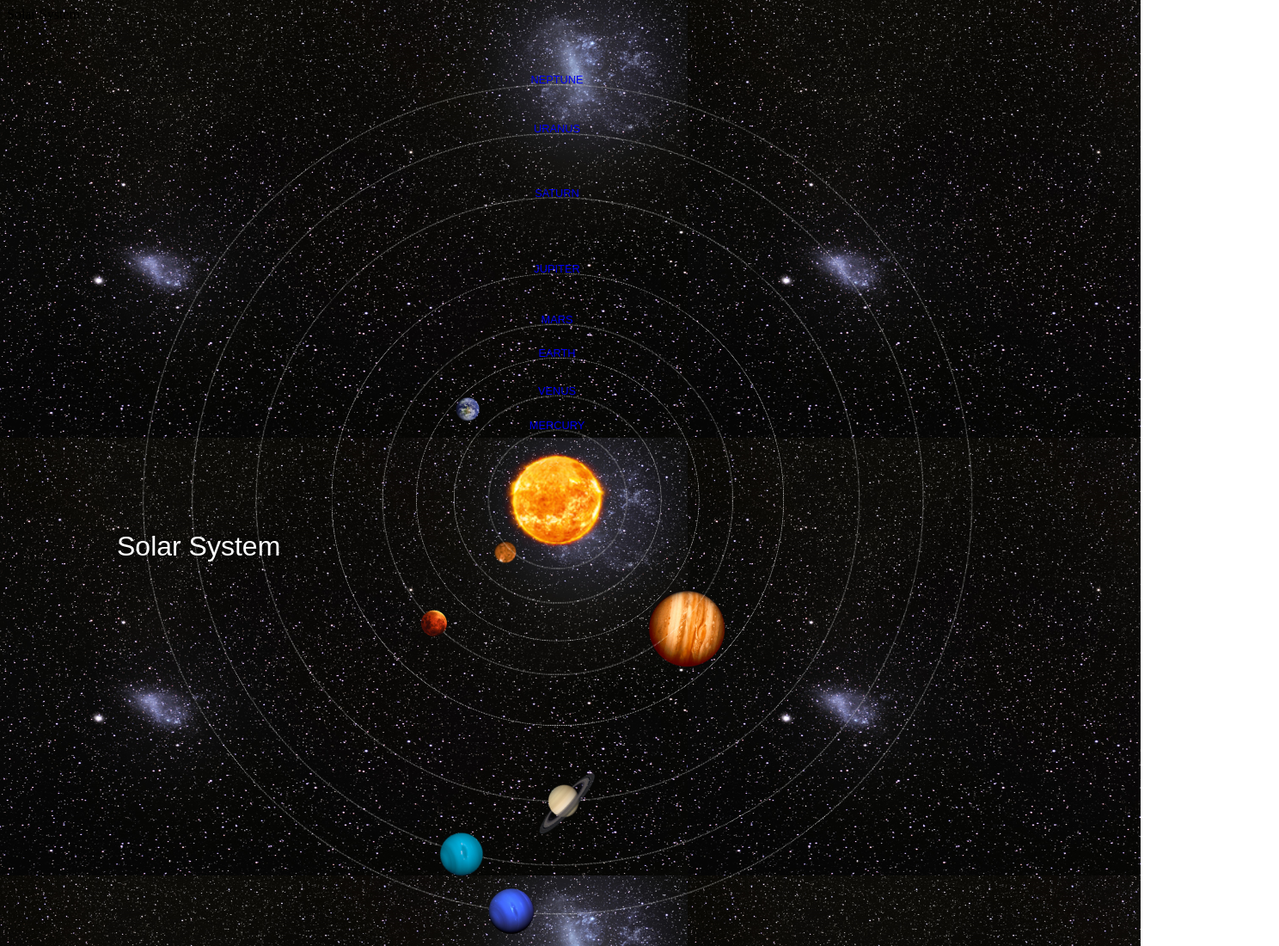
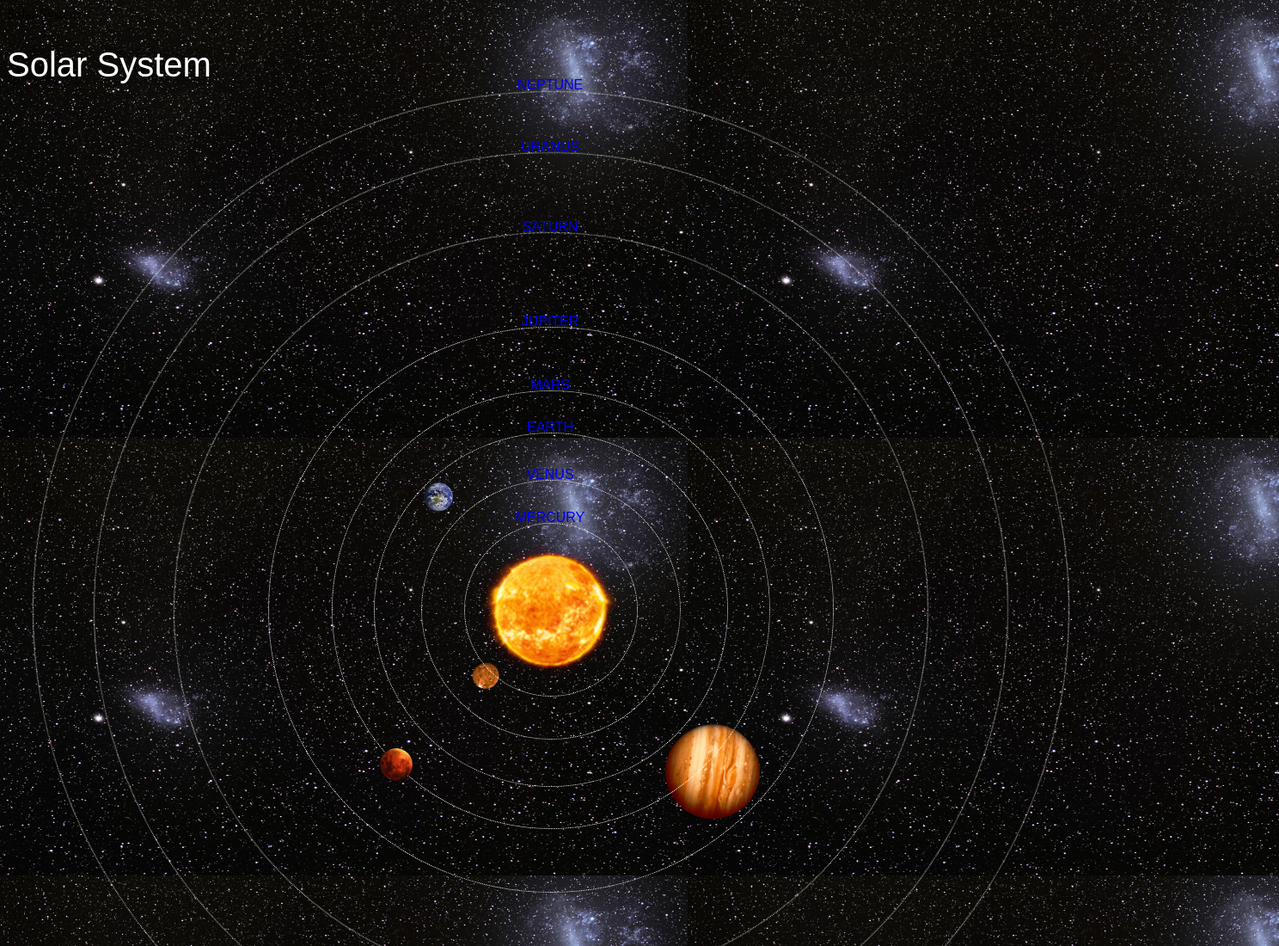
Before and after one commit to deseree-shabalala94-ITvarsity/-Module-5-Assessment-1-, a plain HTML site: page index.html in a window 1280 px wide. Shown: the top 1100 px of the page at 86% size, 1488 px wide, since content can reach past the window. Drawn offline with Linux system fonts and the light colour scheme.

Commit message:
submission

```diff
--- a/style.css
+++ b/style.css
@@ -226,10 +226,7 @@ h1{
 #mercury-lable{
     bottom: 189px;
 }
-/*============================Please Remove==================================*/
-#container{
-    transform: scale(0.8, 0.8) translate(0, 700px);
-}
+
 
 /*============================Lable Box==================================*/
 .lable-box{
```
